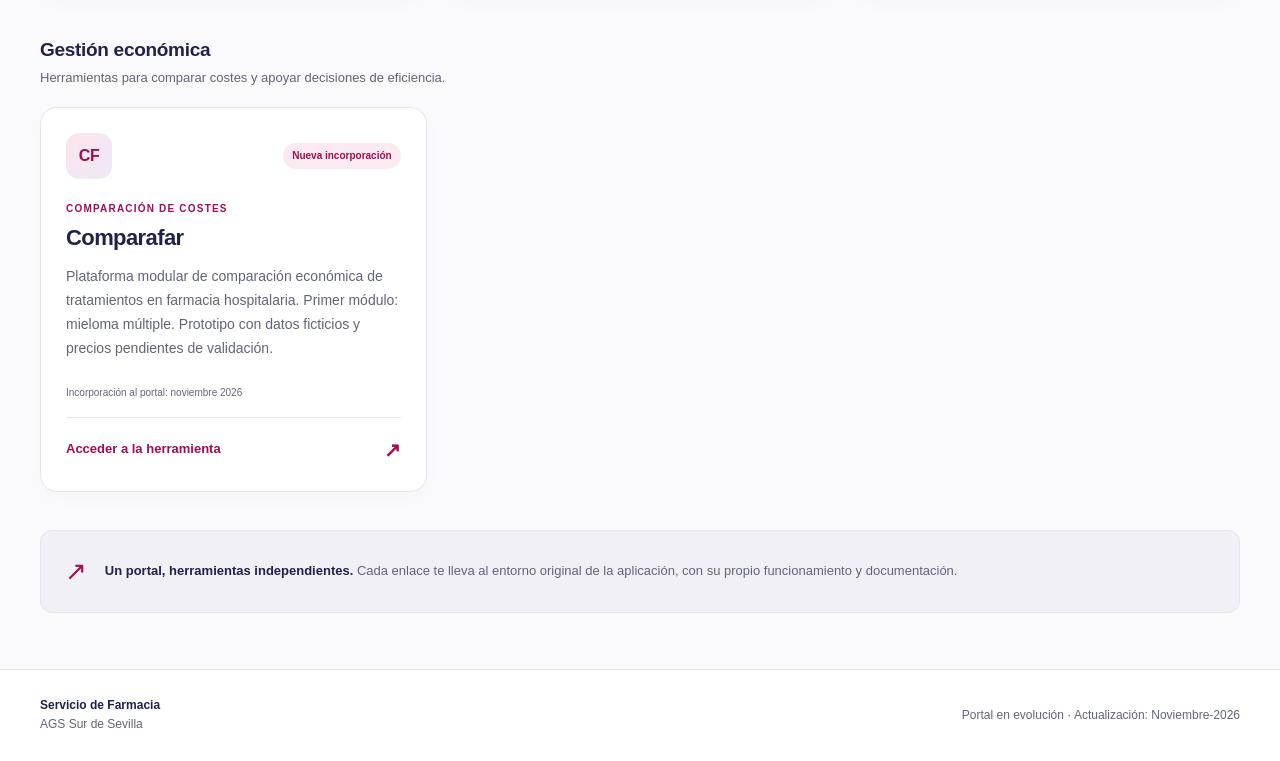
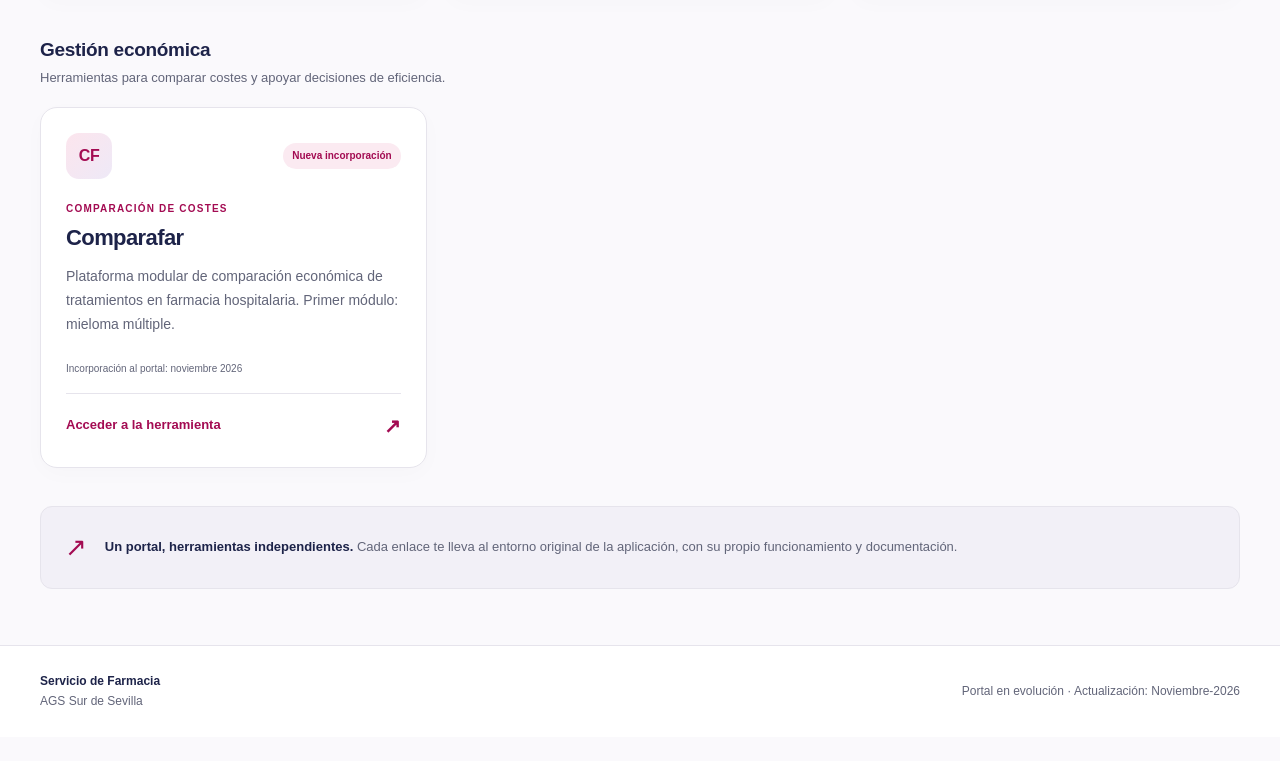
Before and after one commit to ramonmorillo/herramientasfarmacia, a plain HTML site: page index.html in a window 1280 px wide. Shown: the part 1866-2627 px from the top of the page. After the commit the page ends 2603 px from the top, so only its background shows below. Drawn offline with Linux system fonts and the light colour scheme.

Commit message:
Quita el aviso de prototipo de la tarjeta de Comparafar
Co-Authored-By: Claude Sonnet 5.5 <noreply@anthropic.com>
Claude-Session: https://claude.ai/code/session_01Bc7wMxr6YBhew45y7SWjKv

```diff
--- a/index.html
+++ b/index.html
@@ -97,7 +97,7 @@
           <div class="card-top"><span class="tool-icon" aria-hidden="true">CF</span><span class="new-badge">Nueva incorporación</span></div>
           <p class="card-category">Comparación de costes</p>
           <h4 id="comparafar-title">Comparafar</h4>
-          <p class="card-description">Plataforma modular de comparación económica de tratamientos en farmacia hospitalaria. Primer módulo: mieloma múltiple. Prototipo con datos ficticios y precios pendientes de validación.</p>
+          <p class="card-description">Plataforma modular de comparación económica de tratamientos en farmacia hospitalaria. Primer módulo: mieloma múltiple.</p>
           <p class="card-meta">Incorporación al portal: noviembre 2026</p>
           <a class="tool-link" href="https://ramonmorillo.es/comparafar/" aria-label="Acceder a Comparafar">Acceder a la herramienta <span aria-hidden="true">↗</span></a>
         </article>
```
